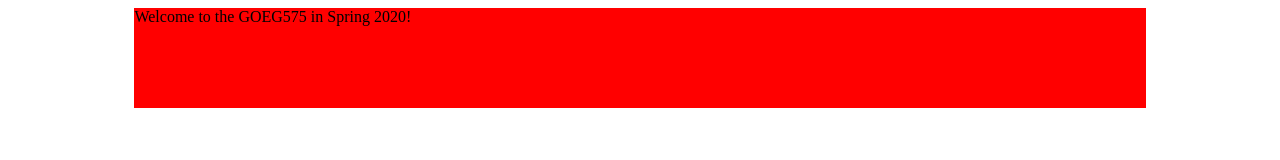
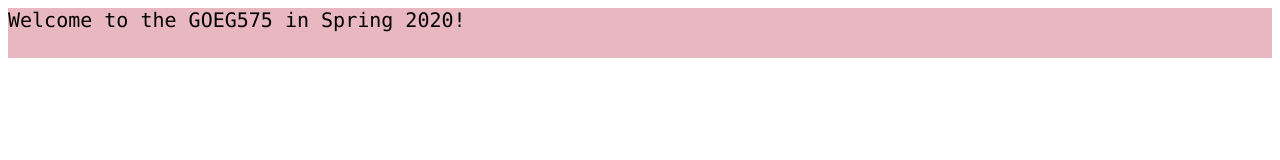
Before and after one commit to tooobening/my-first-html, a plain HTML site: page index.html in a window 1280 px wide. Drawn offline with Linux system fonts and the light colour scheme.

Commit message:
Update style.css

```diff
--- a/css/style.css
+++ b/css/style.css
@@ -1,6 +1,8 @@
 .mydiv {
-            background-color: red;
-            width: 80%;
+            background-color:  rgba(211, 112, 130, 0.5);
+            width: 100%;
             margin: 0 auto;
-            height: 100px;
+            font-size: 20px;
+            font-family:  "Lucida Console", Times, serif;
+            height: 50px;
         }
```
